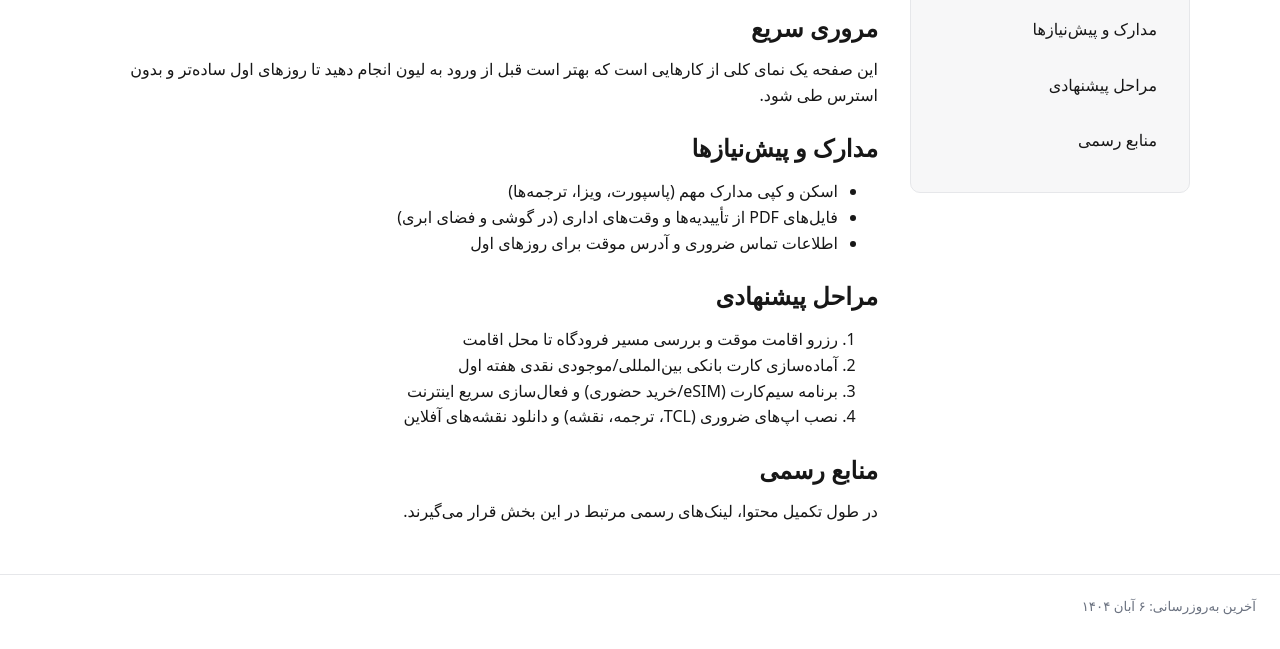
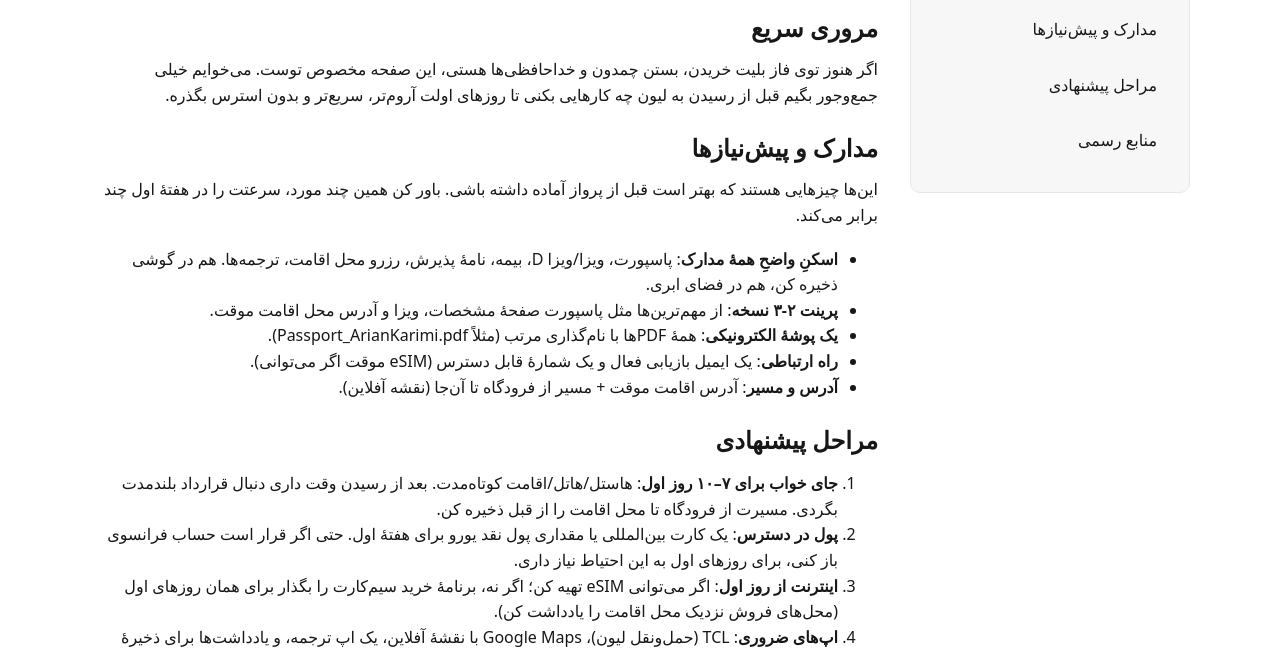
Before and after one commit to Retro-Zero/lyon-arrival-guide, a plain HTML site: page pages/fa/pre-arrival.html in a window 1280 px wide. Shown: the part 154-803 px from the top of the page. Drawn offline with nearby package versions, Linux system fonts and the light colour scheme; a web font is replaced by a local one.

Commit message:
content(pre-arrival): first draft in modern Persian (overview, prereqs, steps, resources)

```diff
--- a/pages/fa/pre-arrival.html
+++ b/pages/fa/pre-arrival.html
@@ -25,25 +25,42 @@
         <h1>پیش مهاجرت</h1>
 
         <h2 id="overview">مروری سریع</h2>
-        <p>این صفحه یک نمای کلی از کارهایی است که بهتر است قبل از ورود به لیون انجام دهید تا روزهای اول ساده‌تر و بدون استرس طی شود.</p>
+        <p>
+          اگر هنوز توی فاز بلیت خریدن، بستن چمدون و خداحافظی‌ها هستی، این صفحه مخصوص توست. می‌خوایم خیلی جمع‌وجور بگیم قبل از رسیدن به لیون چه کارهایی بکنی تا روزهای اولت آروم‌تر، سریع‌تر و بدون استرس بگذره.
+        </p>
 
         <h2 id="prerequisites">مدارک و پیش‌نیازها</h2>
+        <p>
+          این‌ها چیزهایی هستند که بهتر است قبل از پرواز آماده داشته باشی. باور کن همین چند مورد، سرعتت را در هفتهٔ اول چند برابر می‌کند.
+        </p>
         <ul>
-          <li>اسکن و کپی مدارک مهم (پاسپورت، ویزا، ترجمه‌ها)</li>
-          <li>فایل‌های PDF از تأییدیه‌ها و وقت‌های اداری (در گوشی و فضای ابری)</li>
-          <li>اطلاعات تماس ضروری و آدرس موقت برای روزهای اول</li>
+          <li><b>اسکنِ واضحِ همهٔ مدارک</b>: پاسپورت، ویزا/ویزا D، بیمه، نامهٔ پذیرش، رزرو محل اقامت، ترجمه‌ها. هم در گوشی ذخیره کن، هم در فضای ابری.</li>
+          <li><b>پرینت ۲-۳ نسخه</b>: از مهم‌ترین‌ها مثل پاسپورت صفحهٔ مشخصات، ویزا و آدرس محل اقامت موقت.</li>
+          <li><b>یک پوشهٔ الکترونیکی</b>: همهٔ PDFها با نام‌گذاری مرتب (مثلاً Passport_ArianKarimi.pdf).</li>
+          <li><b>راه ارتباطی</b>: یک ایمیل بازیابی فعال و یک شمارهٔ قابل دسترس (eSIM موقت اگر می‌توانی).</li>
+          <li><b>آدرس و مسیر</b>: آدرس اقامت موقت + مسیر از فرودگاه تا آن‌جا (نقشه آفلاین).</li>
         </ul>
 
         <h2 id="steps">مراحل پیشنهادی</h2>
         <ol>
-          <li>رزرو اقامت موقت و بررسی مسیر فرودگاه تا محل اقامت</li>
-          <li>آماده‌سازی کارت بانکی بین‌المللی/موجودی نقدی هفته اول</li>
-          <li>برنامه سیم‌کارت (eSIM/خرید حضوری) و فعال‌سازی سریع اینترنت</li>
-          <li>نصب اپ‌های ضروری (TCL، ترجمه، نقشه) و دانلود نقشه‌های آفلاین</li>
+          <li>
+            <b>جای خواب برای ۷–۱۰ روز اول</b>: هاستل/هاتل/اقامت کوتاه‌مدت. بعد از رسیدن وقت داری دنبال قرارداد بلندمدت بگردی. مسیرت از فرودگاه تا محل اقامت را از قبل ذخیره کن.
+          </li>
+          <li>
+            <b>پول در دسترس</b>: یک کارت بین‌المللی یا مقداری پول نقد یورو برای هفتهٔ اول. حتی اگر قرار است حساب فرانسوی باز کنی، برای روزهای اول به این احتیاط نیاز داری.
+          </li>
+          <li>
+            <b>اینترنت از روز اول</b>: اگر می‌توانی eSIM تهیه کن؛ اگر نه، برنامهٔ خرید سیم‌کارت را بگذار برای همان روزهای اول (محل‌های فروش نزدیک محل اقامت را یادداشت کن).
+          </li>
+          <li>
+            <b>اپ‌های ضروری</b>: TCL (حمل‌ونقل لیون)، Google Maps با نقشهٔ آفلاین، یک اپ ترجمه، و یادداشت‌ها برای ذخیرهٔ آدرس‌ها و شماره‌ها.
+          </li>
         </ol>
 
         <h2 id="resources">منابع رسمی</h2>
-        <p>در طول تکمیل محتوا، لینک‌های رسمی مرتبط در این بخش قرار می‌گیرند.</p>
+        <p>
+          در نسخهٔ اول، لینک‌های رسمی را در همین بخش اضافه می‌کنیم (TCL، اقامت موقت، اپراتورهای موبایل، راهنمای دانشگاه/مؤسسه). هرجا منبعی معرفی شد، تاریخ به‌روزرسانی درج می‌شود.
+        </p>
       </article>
     </main>
   </div>
```
